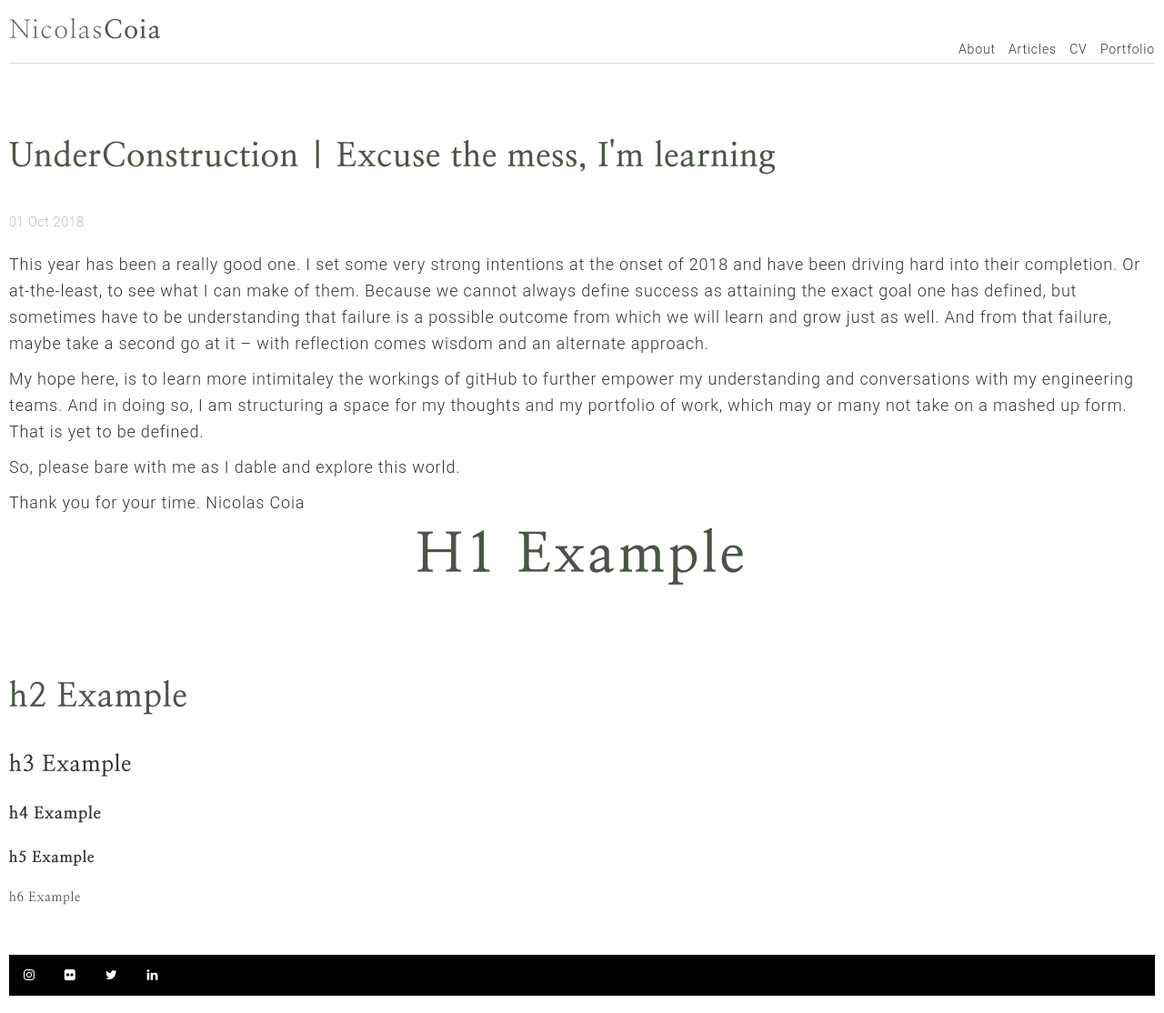
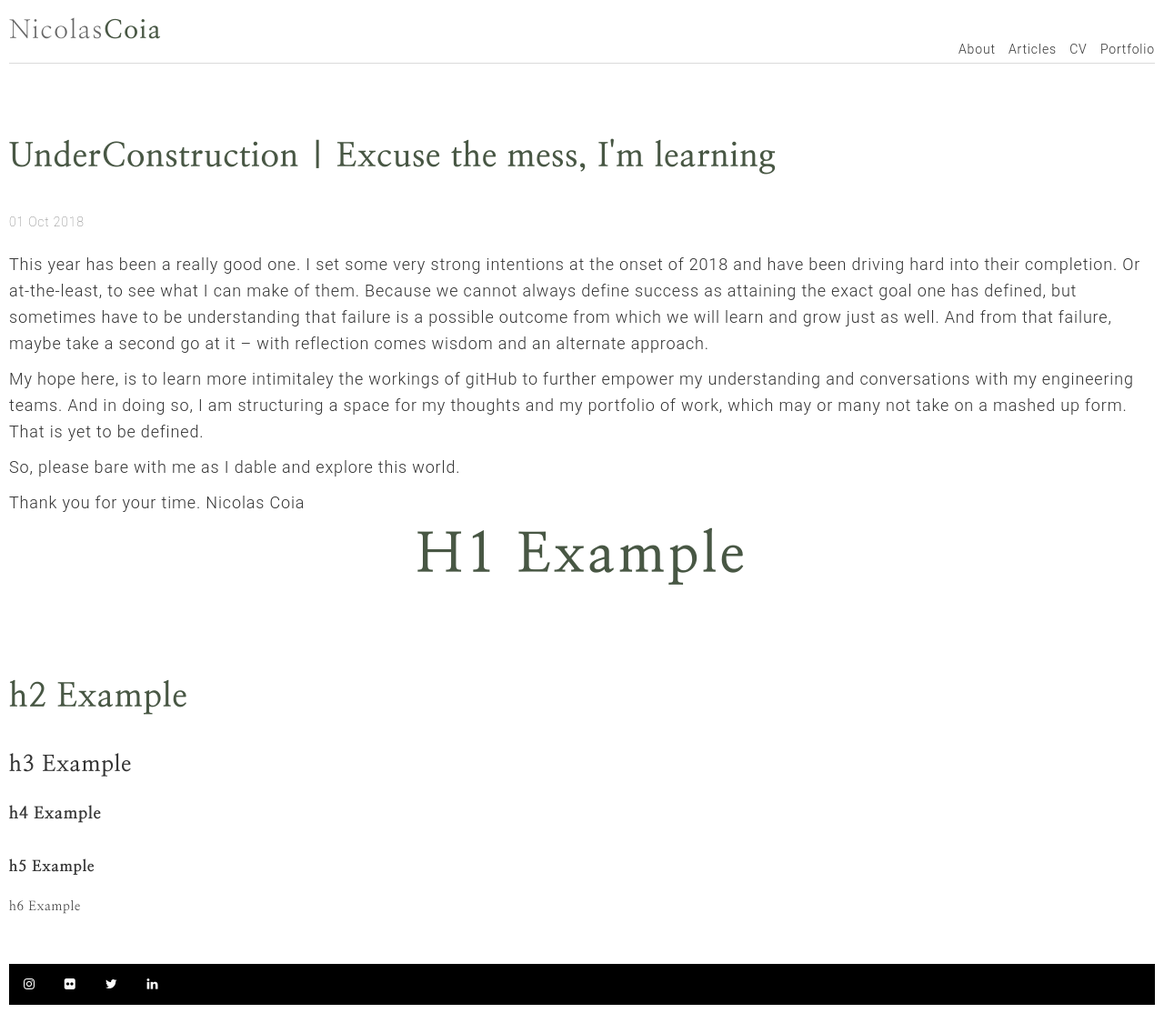
Before and after one commit to dyutibarma/monochrome, a Jekyll site: the page built from _posts/2018-10-01-hello-world.md, in a window 1280 px wide. Shown: the whole page at 91% size. Built offline with Jekyll 4.4.1, drawn with Linux system fonts in a browser that asks for light colours.

Commit message:
Update typography.scss

```diff
--- a/_sass/typography.scss
+++ b/_sass/typography.scss
@@ -100,7 +100,7 @@ h5 {
 	font-weight: 800;
 	letter-spacing: 0.75px; /* 0.75px */
 	line-height: 19px; /* 19px */
-	padding: 10px 0 20px 0; /* 20px */
+	padding: 20px 0 20px 0; /* 20px */
 }
 
 h6 {
@@ -248,7 +248,7 @@ h5 {
 	font-weight: 800;
 	letter-spacing: 0.75px; /* 0.75px */
 	line-height: 19px; /* 19px */
-	padding: 10px 0 20px 0; /* 20px */
+	padding: 20px 0 20px 0; /* 20px */
 }
 
 h6 {
```
